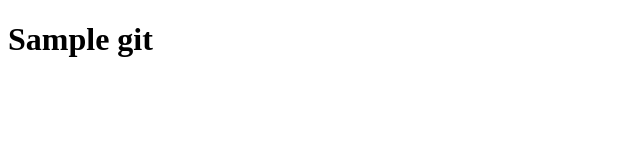
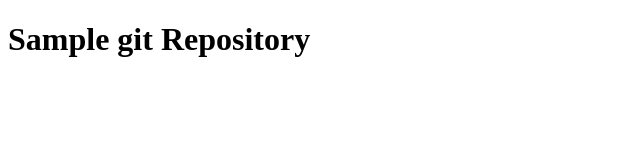
Before and after one commit to yedukondalurd/user_registration, a plain HTML site: page index.html in a window 1280 px wide. Shown: the whole page, without its empty margins (0-640 px from the left). Drawn offline with Linux system fonts and the light colour scheme.

Commit message:
Update index.html

```diff
--- a/index.html
+++ b/index.html
@@ -5,7 +5,7 @@
 </head>
 <body>
 
-<h1>Sample git</h1>
+<h1>Sample git Repository</h1>
 
 </body>
 </html>
```
